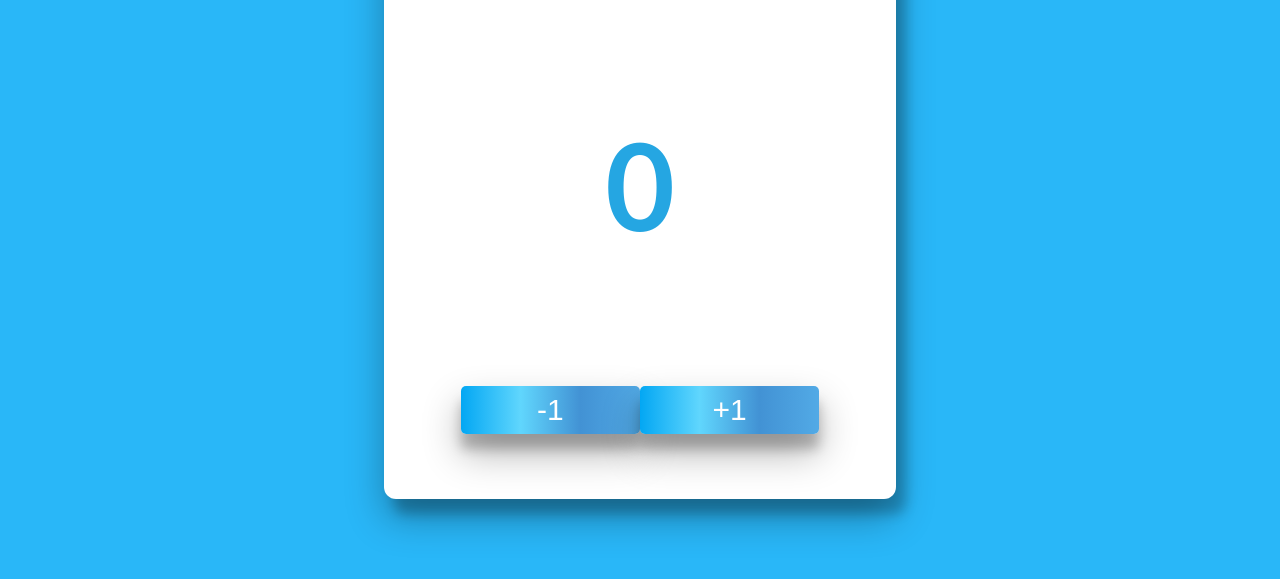
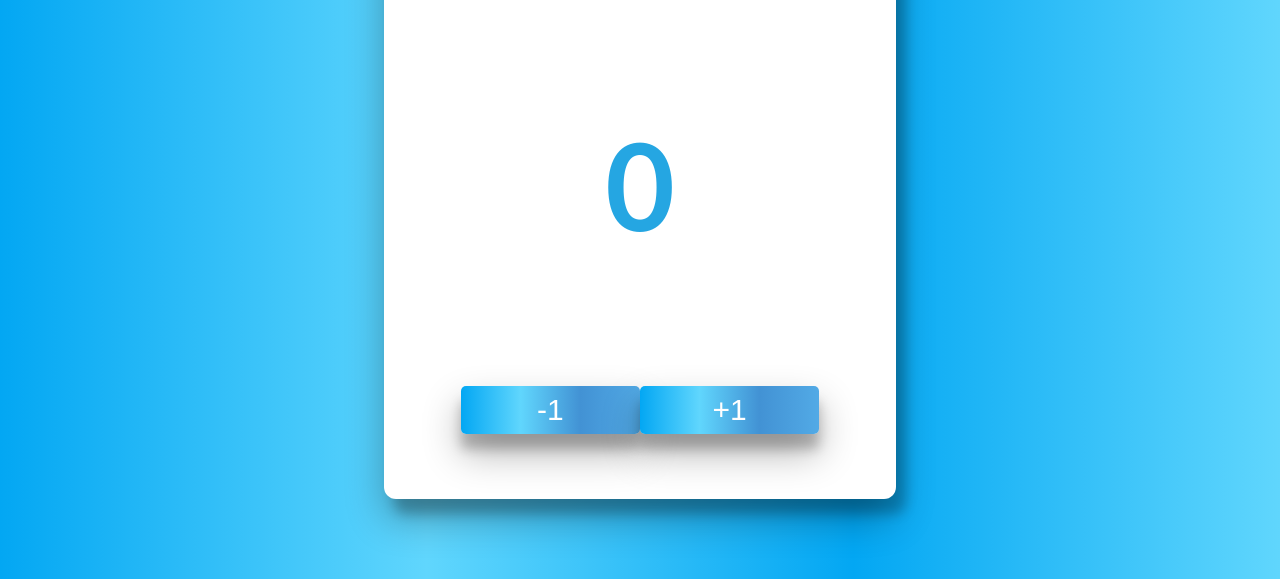
Before and after one commit to matteorascioni/Js-Counter, a plain HTML site: page index.html in a window 1280 px wide. Shown: the part 221-800 px from the top of the page. Drawn offline with Linux system fonts and the light colour scheme.

Commit message:
Counter Style complete!

```diff
--- a/css/style.css
+++ b/css/style.css
@@ -10,7 +10,10 @@ body {
     align-items: center;
     height: 100vh;
     font-family: "Lato", sans-serif;
-    background: rgb(41, 183, 248);
+    background: linear-gradient(
+        to right,
+        rgb(3, 167, 243), rgb(96, 214, 253),  rgb(3, 167, 243), rgb(96, 214, 253)
+    );
 }
 
 .container {
```
